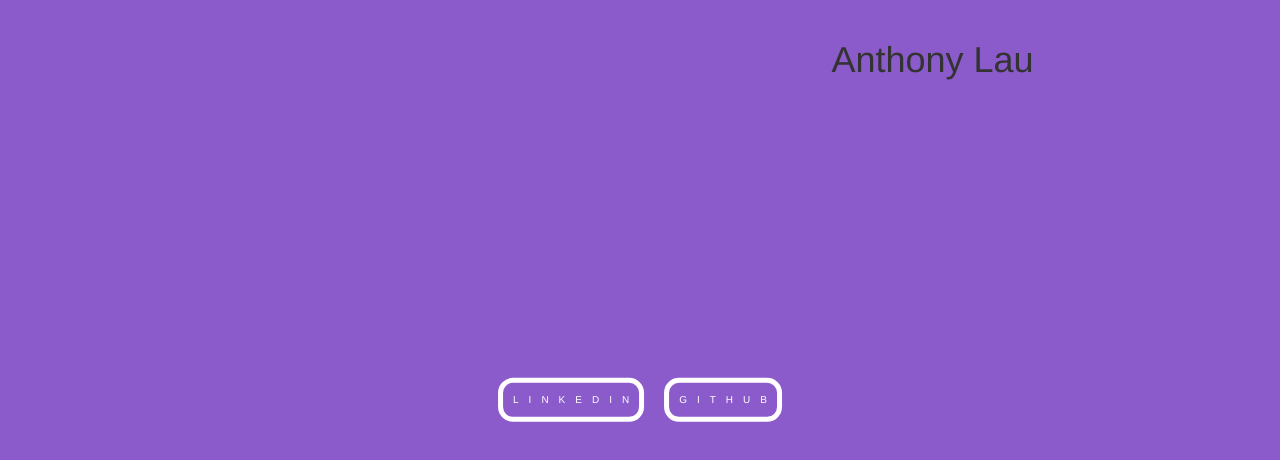
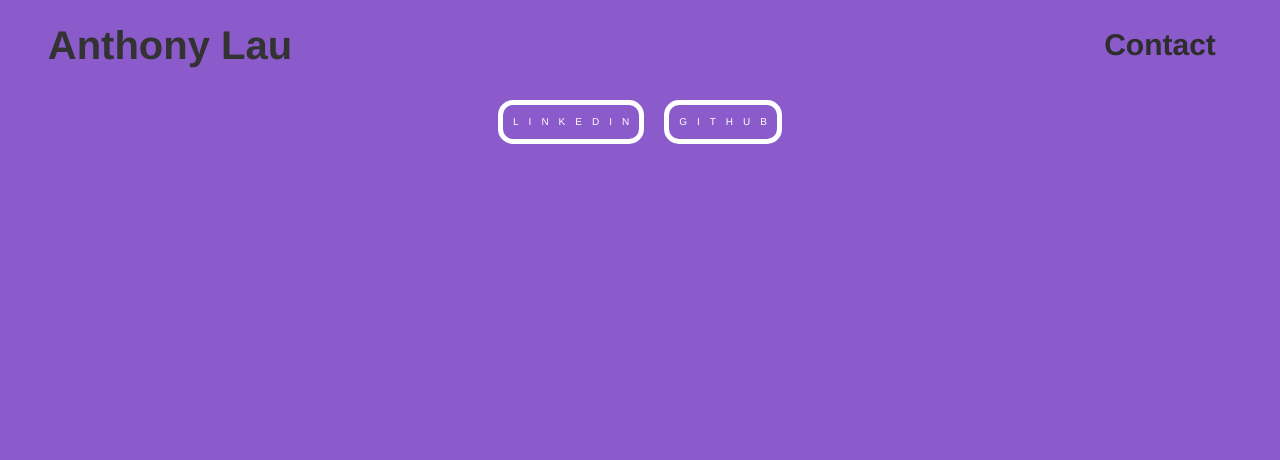
Before and after one commit to Anthony-Lau/the-anthony-lau, a React (Create React App) app: page / in a window 1280 px wide. Shown: the top 460 px of the page. Built offline with nearby package versions, Linux system fonts and the light colour scheme.

Commit message:
feat: 🎸 Adds react router and makes button more modular

```diff
--- a/package.json
+++ b/package.json
@@ -5,8 +5,8 @@
   "dependencies": {
     "bootstrap": "^3.4.0",
     "react": "^16.7.0",
-    "react-bootstrap": "^0.32.4",
     "react-dom": "^16.7.0",
+    "react-router-dom": "^4.3.1",
     "react-scripts": "2.1.3"
   },
   "scripts": {
--- a/src/components/Body.css
+++ b/src/components/Body.css
@@ -1,6 +1,4 @@
-.body {
-  position: absolute;
-  top: 50%;
-  left:50%;
-  transform: translate(-50%,-50%);
+.footer{
+  display: flex;
+  justify-content: center;
 }
--- a/src/components/Body.js
+++ b/src/components/Body.js
@@ -5,9 +5,9 @@ import './Body.css'
 class Body extends Component {
   render() {
     return (
-      <div className="body">
-        <Button socialMedia="LinkedIn" link="https://www.linkedin.com/in/anthony-lau-29a738117"></Button>
-        <Button socialMedia="Github" link="https://github.com/Anthony-Lau"></Button>
+      <div className="footer">
+        <Button text="LinkedIn" link="https://www.linkedin.com/in/anthony-lau-29a738117"></Button>
+        <Button text="Github" link="https://github.com/Anthony-Lau"></Button>
       </div>
     );
   }
--- a/src/components/Button.css
+++ b/src/components/Button.css
@@ -1,14 +1,21 @@
+.center {
+  display: flex;
+  align-items: center;
+}
+
 .button {
-  display: inline-flex;
-  flex-direction: column;
   margin: 1rem;
-  flex-wrap: wrap;
-  justify-content: center;
-  align-content: center;
+  border: .5rem solid white;
+  border-radius: 1.5rem;
+  color: white;
+}
+
+.weirdCoolButton {
+  margin: 1rem;
   border: .5rem solid white;
   border-radius: 1.5rem;
   min-height: 4rem;
-  color: white
+  color: white;
 }
 
 a.button:hover, a.button:active{
@@ -17,8 +24,13 @@ a.button:hover, a.button:active{
   color: rgb(72, 72, 72)
 }
 
-.link {
-  vertical-align: middle;
+a.weirdCoolButton:hover, a.weirdCoolButton:active{
+  text-decoration: none;
+  border: .5rem solid rgb(72, 72, 72);
+  color: rgb(72, 72, 72)
+}
+
+.text {
   font-size: 1rem;
   text-transform: uppercase;
   letter-spacing: 1rem;
--- a/src/components/Button.js
+++ b/src/components/Button.js
@@ -4,11 +4,13 @@ import './Button.css'
 class Button extends Component {
   render() {
     return (
-      <a href={this.props.link} className="button">
-        <div className="link">
-            {this.props.socialMedia}
-        </div>
-      </a>
+      <div className="center">
+        <a href={this.props.link} className="button" target="_blank" rel="noopener noreferrer">
+          <div className="text">
+              {this.props.text}
+          </div>
+        </a>
+      </div>
     );
   }
 }
--- a/src/components/Header.css
+++ b/src/components/Header.css
@@ -1,3 +1,31 @@
-.headerStyle {
-  border: 0 !important
+.header {
+  display: flex;
+  justify-content: space-between;
+  align-content: center;
 }
+
+.contact {
+  font-size: 3rem;
+  font-weight: bold;
+  line-height: 5rem;
+  margin: 2rem;
+  height: 5rem;
+  width: 20rem;
+}
+
+.name {
+  font-size: 4rem;
+  font-weight: bold;
+  line-height: 5rem;
+  margin: 2rem;
+  height: 5rem;
+  width: 30rem;
+}
+
+.routerLink {
+  color: rgb(45, 45, 45);
+}
+
+.routerLink:hover{
+  color: rgb(72, 72, 72);
+}
--- a/src/components/Header.js
+++ b/src/components/Header.js
@@ -1,19 +1,22 @@
 import React, { Component } from 'react'
-import { PageHeader, Grid, Row, Col } from 'react-bootstrap'
+import {BrowserRouter as Router, Link} from 'react-router-dom'
 import './Header.css'
 
 class Header extends Component {
   render() {
     return (
-      <PageHeader className="headerStyle">
-        <Grid>
-          <Row>
-            <Col xsOffset={6}>
-              Anthony Lau
-            </Col>
-          </Row>
-        </Grid>
-      </PageHeader>
+      <Router>
+        <div className="header">
+          <div className="name">
+            Anthony Lau
+          </div>
+          <div className="contact">
+            <Link to="/contact" className="routerLink" style={{textDecoration: "none"}}>
+              Contact
+            </Link>
+          </div>
+        </div>
+      </Router>
     );
   }
 }
```
Also changed, not shown: 1 other file (tests, documents, lock files or other folders).
